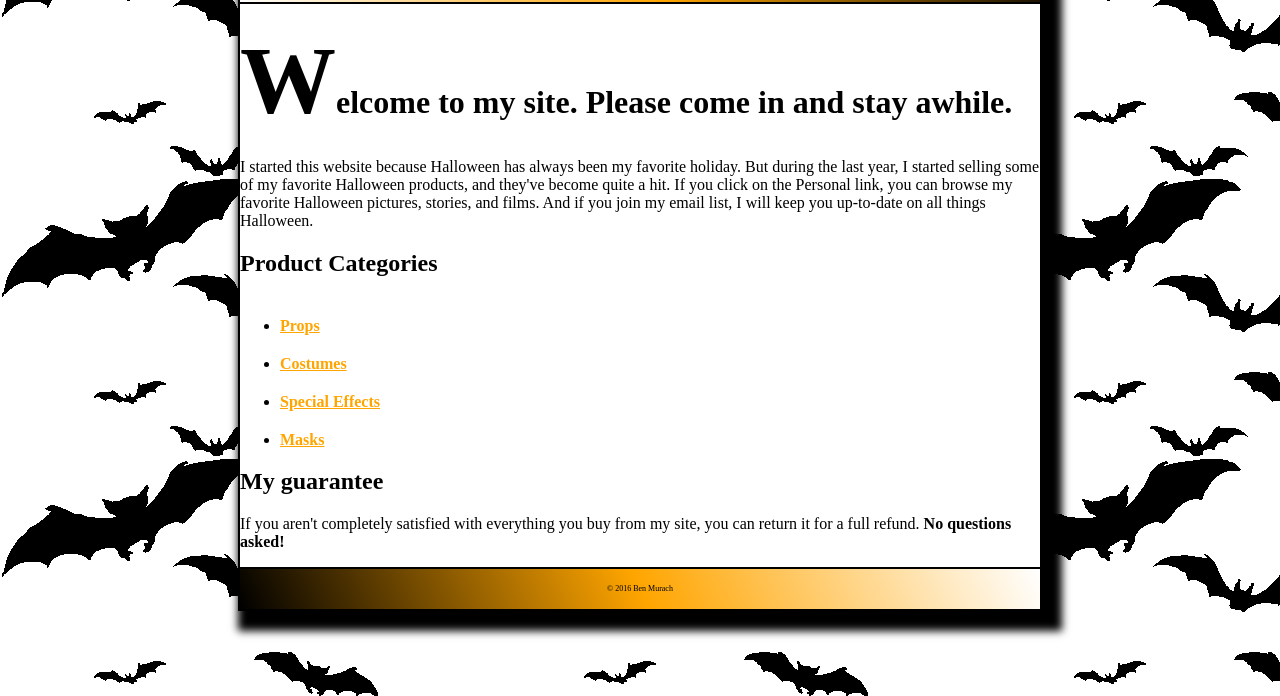
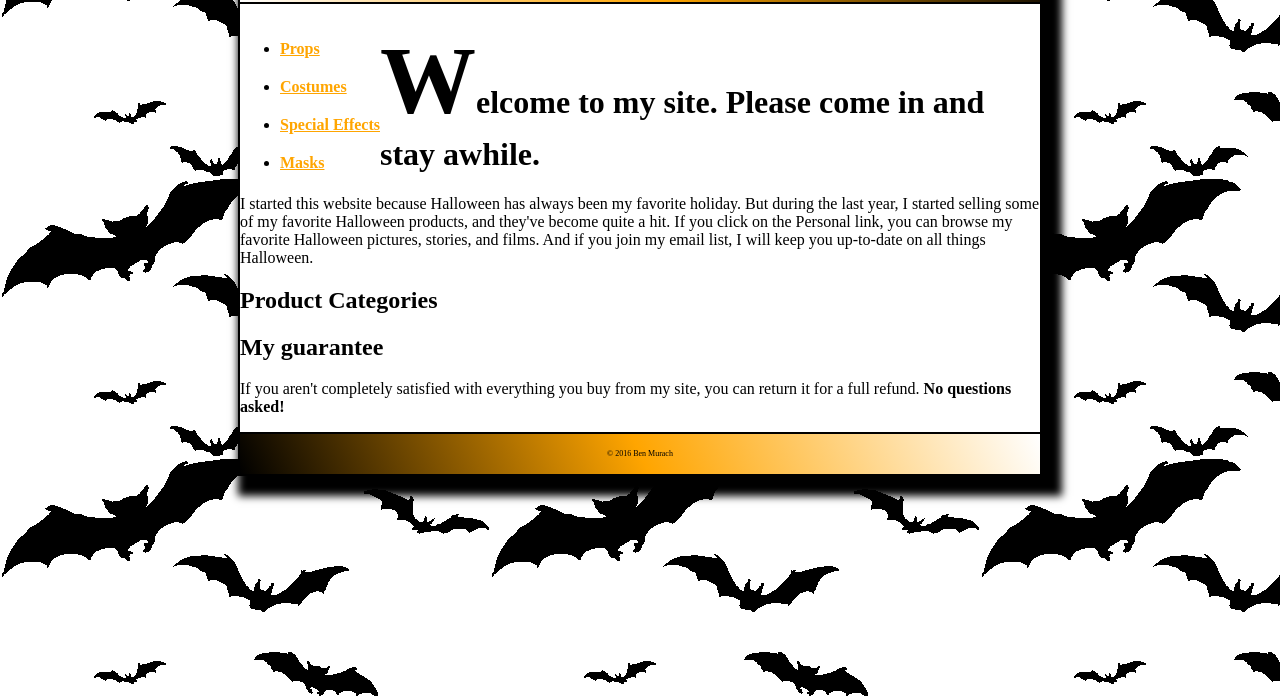
Before and after one commit to xeniazant/HallowsEve, a plain HTML site: page web/index.html in a window 1280 px wide. Shown: the part 104-800 px from the top of the page. Drawn offline with Linux system fonts and the light colour scheme.

Commit message:
stranger changes

```diff
--- a/web/index.html
+++ b/web/index.html
@@ -14,16 +14,19 @@
       <h1 class="bigboi">The Halloween Store</h1>
       <h2 class="goblin">For the little goblin in all of us!</h2>
     </header>
-    <h1 class="welcome">Welcome to my site. Please come in and stay awhile.</h1>
-    <p>I started this website because Halloween has always been my favorite holiday. But during the last year, I started selling some of my favorite Halloween products, and they've become quite a hit.
-If you click on the Personal link, you can browse my favorite Halloween pictures, stories, and films. And if you join my email list, I will keep you up-to-date on all things Halloween.</p>
-    <h2>Product Categories</h2>
-    <ul>
+    <div class="leftList">
+        <ul>
         <li><a href="slides/products/blarg.txt">Props</a></li>
         <li><a href="slides/products/blarg.txt">Costumes</a></li>
         <li><a href="slides/products/blarg.txt">Special Effects</a></li>
         <li><a href="slides/products/blarg.txt">Masks</a></li>
-    </ul>
+      </ul>
+    </div>
+      <h1 class="welcome">Welcome to my site. Please come in and stay awhile.</h1>
+    <p>I started this website because Halloween has always been my favorite holiday. But during the last year, I started selling some of my favorite Halloween products, and they've become quite a hit.
+If you click on the Personal link, you can browse my favorite Halloween pictures, stories, and films. And if you join my email list, I will keep you up-to-date on all things Halloween.</p>
+    <h2>Product Categories</h2>
+
 
     <h2>My guarantee</h2>
     <p>If you aren't completely satisfied with everything you buy from my site, you can return it for a full refund. <b>No questions asked!</b></p>
--- a/web/styles/main.css
+++ b/web/styles/main.css
@@ -41,12 +41,18 @@ footer{
 
 }
 
+.leftList{
+    float: left;
+
+}
+
 li{
     padding-top: 20px;
 }
 
 .h1{
     font-size: 200%;
+
 }
 
 .h2{
```
Also changed, not shown: 2 other files.
